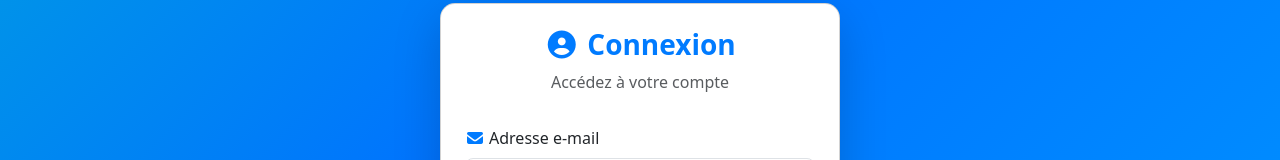
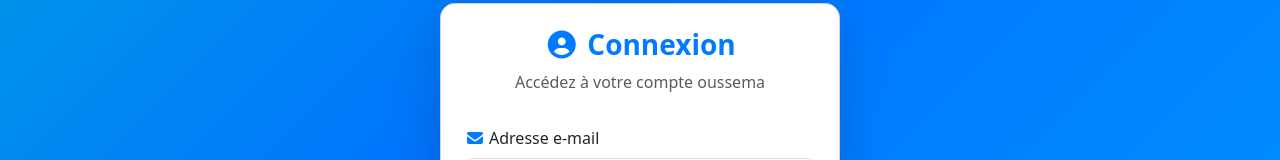
Before and after one commit to oussvmvjb/virtual-medical-coaching, an Angular app: page /login in a window 1280 px wide. Shown: the part 166-326 px from the top of the page. Built offline with nearby package versions, Linux system fonts and the light colour scheme.

Commit message:
Deploy Spring Boot user management system to GitHub

```diff
--- a/src/app/components/login/login.component.html
+++ b/src/app/components/login/login.component.html
@@ -3,7 +3,7 @@
 
     <div class="text-center mb-3">
       <h3 class="fw-bold text-medical-blue"><i class="fas fa-user-circle me-2"></i>Connexion</h3>
-      <p class="text-muted">Accédez à votre compte</p>
+      <p class="text-muted">Accédez à votre compte oussema</p>
     </div>
 
     <form (ngSubmit)="onSubmit()" #loginForm="ngForm">
```
Also changed, not shown: 1 other file (tests, documents, lock files or other folders).
